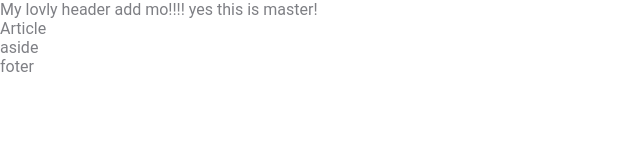
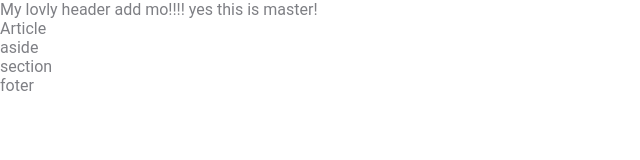
Before and after one commit to sergey-dos/try, a plain HTML site: page index.html in a window 1280 px wide. Shown: the full height of the page, 0-640 px from the left. Drawn offline with Linux system fonts and the light colour scheme.

Commit message:
change_section

```diff
--- a/index.html
+++ b/index.html
@@ -17,6 +17,7 @@
    <main>
        <article>Article</article>
        <aside>aside</aside>
+       <section>section</section>
     </main>
     <footer>foter</footer>
 </body>
```
